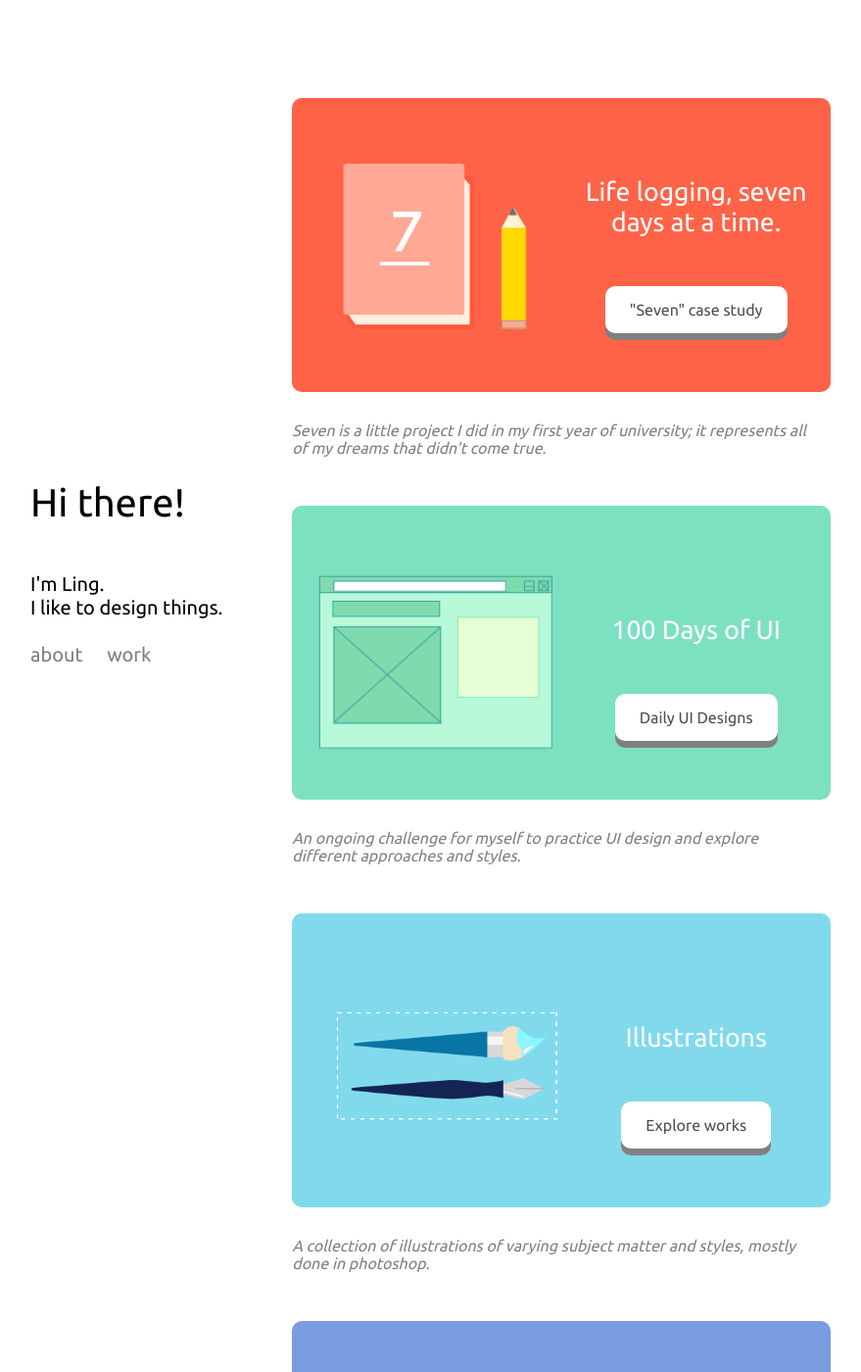
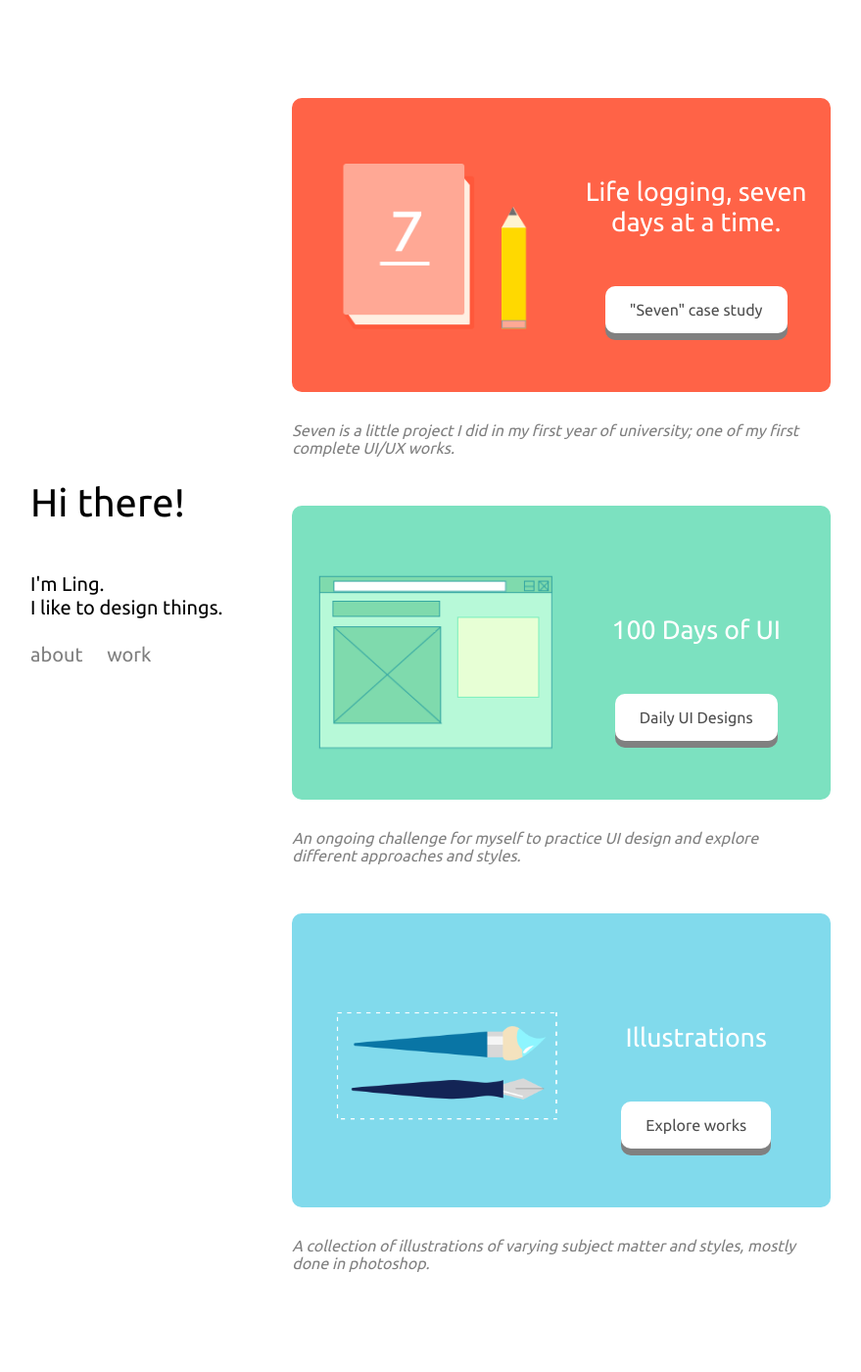
Before and after one commit to fishtoucher/portfolio, a Jekyll site: the page index.html, which Jekyll copies as it is, in a window 1280 px wide and 1400 px high. Shown: the whole window at 98% size, without its empty margins (231-1110 px from the left). Built offline with Jekyll 4.4.1, drawn with Linux system fonts in a browser that asks for light colours; some of the changed text lies outside the part shown.

Commit message:
Update index.html

```diff
--- a/index.html
+++ b/index.html
@@ -35,7 +35,7 @@
 	        			<a href="seven.html" target="_blank"> <div class="button">"Seven" case study</div> </a>
 	        		</div>
 	        	</div>
-	        	<p> Seven is a little project I did in my first year of university; it represents all of my dreams that didn't come true. </p>
+	        	<p> Seven is a little project I did in my first year of university; one of my first complete UI/UX works. </p>
 	            <div class="item" style="background-color:#7ce1c0;">
 	            	<img id ="dailyui" src="pics/wireframez3.png" width="45%">
 	            	<div class="shelf">
@@ -52,13 +52,14 @@
 	        		</div> </a>
 	            </div>
 	            <p> A collection of illustrations of varying subject matter and styles, mostly done in photoshop. </p>
+		<!--
 	            <div class="item" style="background-color: #7a9bdf">
 	            	<div class="shelf">
 	        			<h1> A Personal Showcase </h1>
 	        			<div class="button">Portfolio site case study</div>
 	        		</div>
 	            </div>
-	             <p> The making of this website! How exciting. </p>
+	             <p> The making of this website! How exciting. </p>-->
 	        </div>
 
 
```
Also changed, not shown: other parts of index.html (+1 -1 lines).
